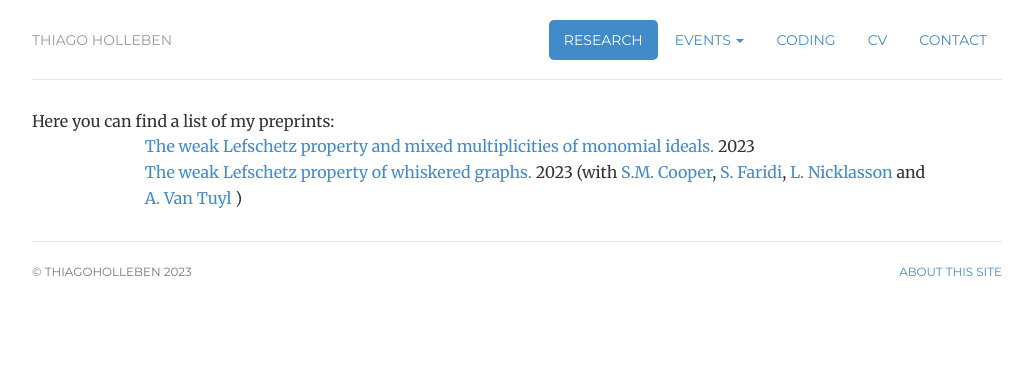
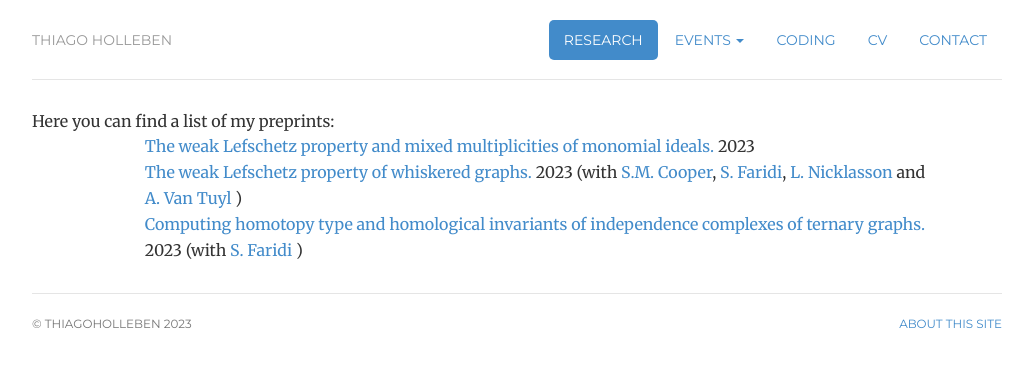
Before and after one commit to hollebenthiago/hollebenthiago.github.io, a Jekyll site: the page built from research/index.html, in a window 1280 px wide. Shown: the top 367 px of the page, without its empty margins (123-1156 px from the left). Built offline with Jekyll 4.4.1, drawn with Linux system fonts in a browser that asks for light colours.

Commit message:
adding ternary arxiv link

```diff
--- a/research/index.html
+++ b/research/index.html
@@ -26,5 +26,8 @@ description: Thiago Holleben is a PhD student at Dalhousie University.
             <li>
                 <a href="https://arxiv.org/abs/2306.04393">The weak Lefschetz property of whiskered graphs.</a> 2023 (with <a href="https://server.math.umanitoba.ca/~coopers5/">S.M. Cooper</a>, <a href="https://www.mathstat.dal.ca/~faridi/">S. Faridi</a>, <a href="https://www.researchgate.net/profile/Lisa-Nicklasson">L. Nicklasson</a> and <a href = "https://ms.mcmaster.ca/~vantuyl/">A. Van Tuyl </a>)
             </li>
+            <li>
+                <a href="https://arxiv.org/abs/2311.07727">Computing homotopy type and homological invariants of independence complexes of ternary graphs.</a> 2023 (with <a href="https://www.mathstat.dal.ca/~faridi/">S. Faridi</a> )
+            </li>
         </ul>
     </div>
```
Also changed, not shown: 7 other files.
